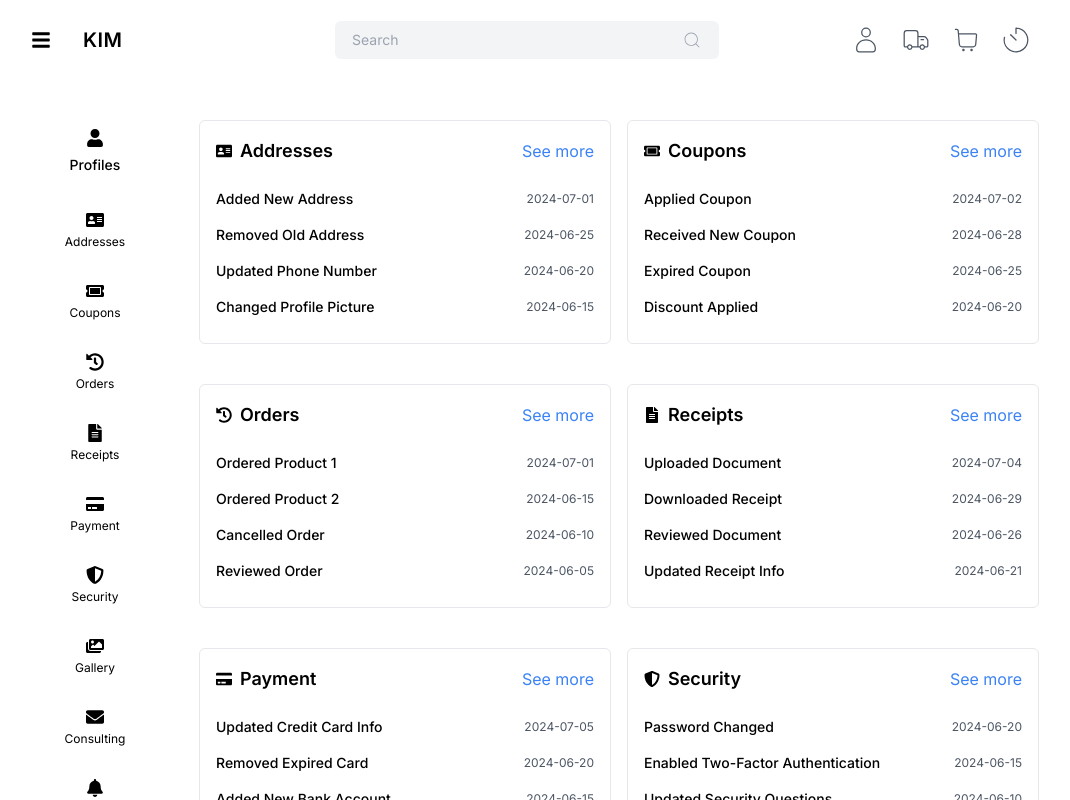
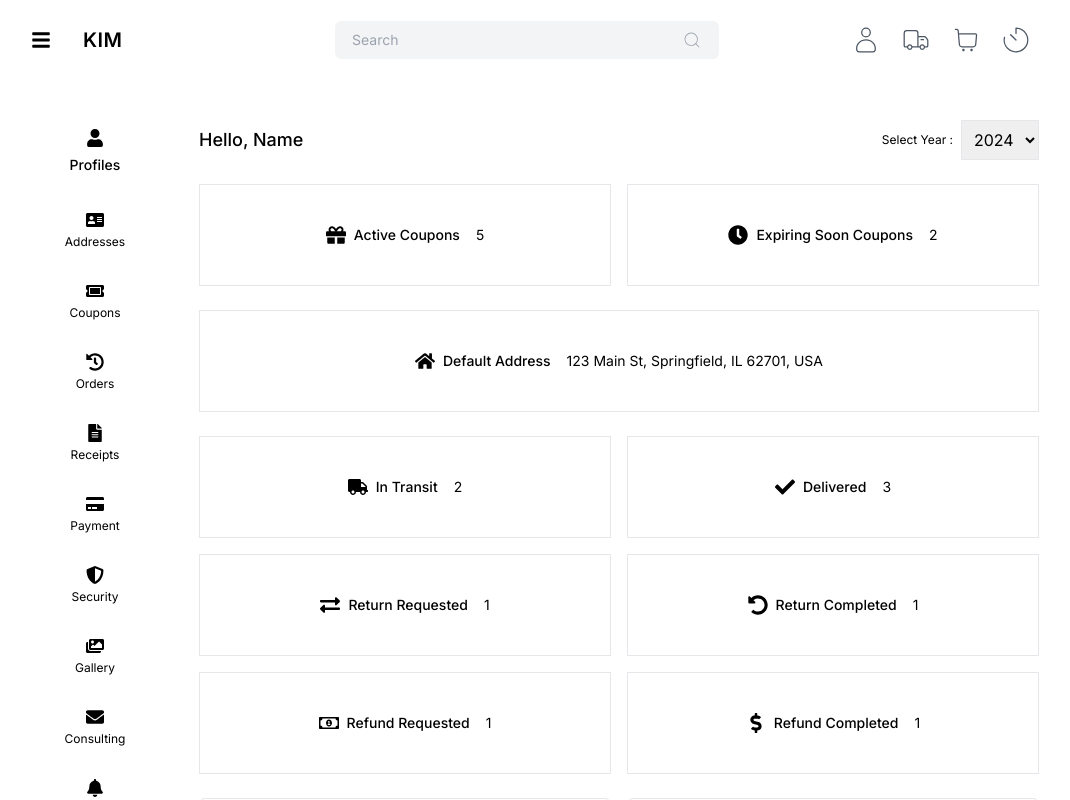
Before and after one commit to snrtn/ecommerce, a Next.js app in the folder ecommerce.front/: page /user in a window 1280 px wide. Shown: the top 800 px of the page, without its empty margins (113-1183 px from the left). Built offline with nearby package versions, Linux system fonts and the light colour scheme.

Commit message:
commit 22.07.2024

```diff
--- a/ecommerce.front/src/app/user/page.tsx
+++ b/ecommerce.front/src/app/user/page.tsx
@@ -1,6 +1,17 @@
 "use client";
 
 import React, { useState } from "react";
+import {
+  FaGift,
+  FaClock,
+  FaHome,
+  FaTruck,
+  FaCheck,
+  FaExchangeAlt,
+  FaUndoAlt,
+  FaRegMoneyBillAlt,
+  FaDollarSign,
+} from "react-icons/fa";
 import Addresse from "@/components/app/user/Addresse";
 import Coupons from "@/components/app/user/Coupons";
 import OrderHistory from "@/components/app/user/OrderHistory";
@@ -19,10 +30,30 @@ import Default from "@/components/app/user/Default";
 const UserPage = () => {
   const isMobile = useMediaQuery(768);
   const [activeSection, setActiveSection] = useState("default");
+  const [selectedYear, setSelectedYear] = useState("2024");
 
   const handleSectionClick = (section: string) => {
     setActiveSection(section);
   };
+
+  const handleYearChange = (event: React.ChangeEvent<HTMLSelectElement>) => {
+    setSelectedYear(event.target.value);
+  };
+
+  const activeCoupons = 5; // Example data
+  const expiringCoupons = 2; // Example data
+  const defaultAddress = "123 Main St, Springfield, IL 62701, USA"; // Example data
+
+  const orderStatusCounts = {
+    inTransit: 2,
+    delivered: 3,
+    returnRequested: 1,
+    returnCompleted: 1,
+    refundRequested: 1,
+    refundCompleted: 1,
+  };
+
+  const years = ["2022", "2023", "2024"]; // Example years
 
   return (
     <div className="flex flex-col gap-4 md:flex-row md:px-8 lg:px-16 xl:px-32 2xl:px-48">
@@ -32,7 +63,131 @@ const UserPage = () => {
           activeSection={activeSection}
         />
       </div>
+
       <div className="mt-10 h-full w-full md:w-5/6">
+        {activeSection === "default" && (
+          <>
+            <div className="mb-6 flex items-center justify-between px-8 md:px-0">
+              <p className="text-lg font-medium">Hello, Name</p>
+              <div className="flex items-center">
+                <label htmlFor="year-select" className="mr-2 text-xs">
+                  Select Year :
+                </label>
+                <select
+                  id="year-select"
+                  value={selectedYear}
+                  onChange={handleYearChange}
+                  className="border p-2"
+                >
+                  {years.map((year) => (
+                    <option key={year} value={year}>
+                      {year}
+                    </option>
+                  ))}
+                </select>
+              </div>
+            </div>
+
+            <div className="mb-6 grid grid-cols-2 gap-4 px-8 md:px-0">
+              <div className="flex flex-col items-center justify-center gap-2 border py-10 md:flex-row md:gap-4">
+                <div className="flex flex-col items-center gap-0 md:flex-row md:gap-2">
+                  <FaGift size={20} />
+                  <p className="md:text-md text-sm font-medium">
+                    Active Coupons
+                  </p>
+                </div>
+                <p className="md:text-md text-sm">{activeCoupons}</p>
+              </div>
+              <div className="flex flex-col items-center justify-center gap-2 border py-10 md:flex-row md:gap-4">
+                <div className="flex flex-col items-center gap-0 md:flex-row md:gap-2">
+                  <FaClock size={20} />
+                  <p className="md:text-md text-sm font-medium">
+                    Expiring Soon Coupons
+                  </p>
+                </div>
+                <p className="md:text-md text-sm">{expiringCoupons}</p>
+              </div>
+            </div>
+
+            <div className="px-8 md:px-0">
+              <div className="mb-6 flex flex-col items-center justify-center gap-2 border py-10 md:flex-row md:gap-4">
+                <div className="flex flex-col items-center gap-0 md:flex-row md:gap-2">
+                  <FaHome size={20} />
+                  <p className="md:text-md text-sm font-medium">
+                    Default Address
+                  </p>
+                </div>
+                <p className="md:text-md text-sm">{defaultAddress}</p>
+              </div>
+            </div>
+
+            <div className="mb-6 grid grid-cols-2 gap-4 px-8 md:px-0">
+              <div className="flex flex-col items-center justify-center gap-2 border py-10 md:flex-row md:gap-4">
+                <div className="flex flex-col items-center gap-0 md:flex-row md:gap-2">
+                  <FaTruck size={20} />
+                  <p className="md:text-md text-sm font-medium">In Transit</p>
+                </div>
+                <p className="md:text-md text-sm">
+                  {orderStatusCounts.inTransit}
+                </p>
+              </div>
+              <div className="flex flex-col items-center justify-center gap-2 border py-10 md:flex-row md:gap-4">
+                <div className="flex flex-col items-center gap-0 md:flex-row md:gap-2">
+                  <FaCheck size={20} />
+                  <p className="md:text-md text-sm font-medium">Delivered</p>
+                </div>
+                <p className="md:text-md text-sm">
+                  {orderStatusCounts.delivered}
+                </p>
+              </div>
+              <div className="flex flex-col items-center justify-center gap-2 border py-10 md:flex-row md:gap-4">
+                <div className="flex flex-col items-center gap-0 md:flex-row md:gap-2">
+                  <FaExchangeAlt size={20} />
+                  <p className="md:text-md text-sm font-medium">
+                    Return Requested
+                  </p>
+                </div>
+                <p className="md:text-md text-sm">
+                  {orderStatusCounts.returnRequested}
+                </p>
+              </div>
+              <div className="flex flex-col items-center justify-center gap-2 border py-10 md:flex-row md:gap-4">
+                <div className="flex flex-col items-center gap-0 md:flex-row md:gap-2">
+                  <FaUndoAlt size={20} />
+                  <p className="md:text-md text-sm font-medium">
+                    Return Completed
+                  </p>
+                </div>
+                <p className="md:text-md text-sm">
+                  {orderStatusCounts.returnCompleted}
+                </p>
+              </div>
+              <div className="flex flex-col items-center justify-center gap-2 border py-10 md:flex-row md:gap-4">
+                <div className="flex flex-col items-center gap-0 md:flex-row md:gap-2">
+                  <FaRegMoneyBillAlt size={20} />
+                  <p className="md:text-md text-sm font-medium">
+                    Refund Requested
+                  </p>
+                </div>
+                <p className="md:text-md text-sm">
+                  {orderStatusCounts.refundRequested}
+                </p>
+              </div>
+              <div className="flex flex-col items-center justify-center gap-2 border py-10 md:flex-row md:gap-4">
+                <div className="flex flex-col items-center gap-0 md:flex-row md:gap-2">
+                  <FaDollarSign size={20} />
+                  <p className="md:text-md text-sm font-medium">
+                    Refund Completed
+                  </p>
+                </div>
+                <p className="md:text-md text-sm">
+                  {orderStatusCounts.refundCompleted}
+                </p>
+              </div>
+            </div>
+          </>
+        )}
+
         {activeSection === "default" && (
           <section id="default">
             <Default setActiveSection={setActiveSection} />
--- a/ecommerce.front/src/components/app/user/Sidebar.tsx
+++ b/ecommerce.front/src/components/app/user/Sidebar.tsx
@@ -60,9 +60,12 @@ const Sidebar: React.FC<SidebarProps> = ({
           className={"w-full flex-col items-center justify-center px-3 md:px-0"}
         >
           <FaUser className="mb-2 mr-2 hidden text-lg md:inline-block" />
-          <p className="text-md mr-2 font-medium md:text-sm">Profiles</p>
+          <p className="text-md mr-2 font-medium md:text-sm">
+            {!isMobile || activeSection === "default" ? "Profiles" : "Back"}
+          </p>
         </button>
       </div>
+      {(!isMobile || activeSection === "default") && (
         <ul
           className={`grid gap-2 ${isVerySmallScreen ? "grid-cols-2" : isMobile ? "grid-cols-4" : "md:grid-cols-1"} `}
         >
@@ -76,6 +79,7 @@ const Sidebar: React.FC<SidebarProps> = ({
             />
           ))}
         </ul>
+      )}
     </div>
   );
 };
```
Lines whose indentation alone changed are shown as unchanged.
